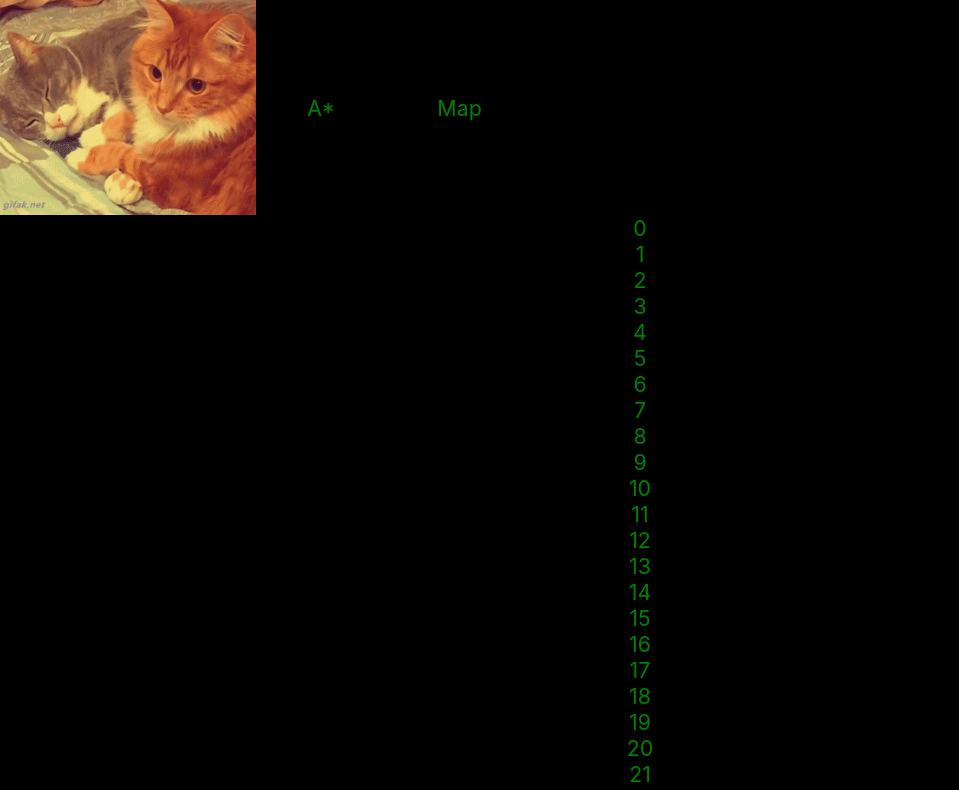
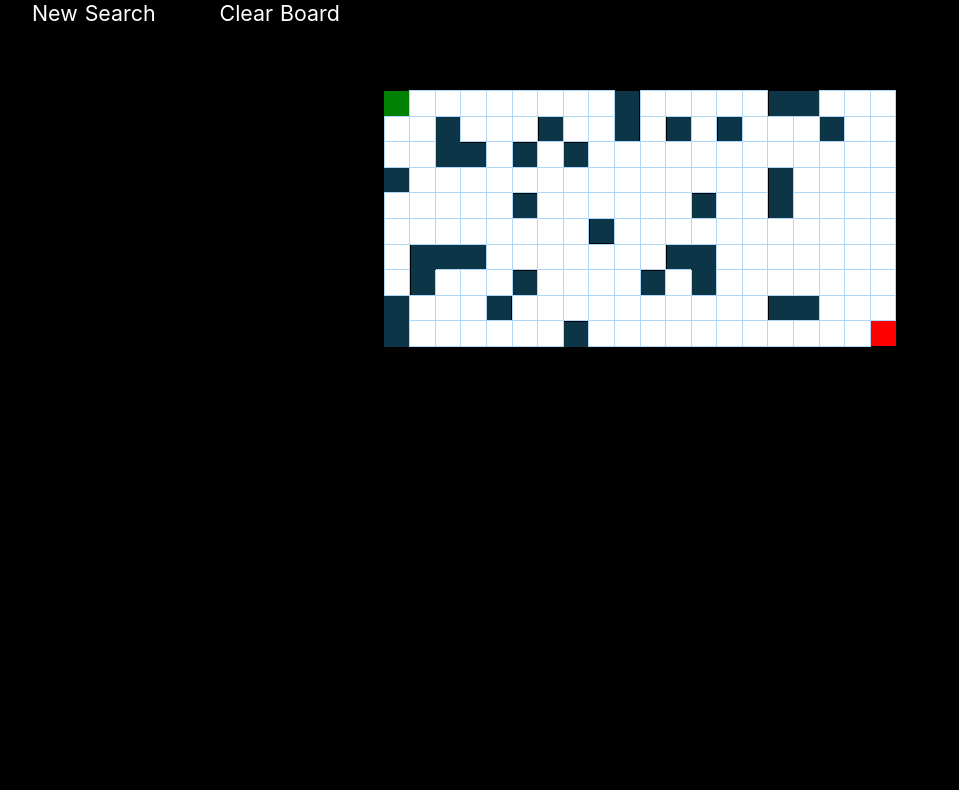
Before and after one commit to GniteDai/GD-Test, a Nuxt app: page / in a window 1280 px wide. Shown: the top 790 px of the page, without its empty margins (0-959 px from the left). Built offline with nearby package versions, Linux system fonts and the light colour scheme.

Commit message:
add new page => in test

```diff
--- /dev/null
+++ b/components/newSearch.vue
@@ -0,0 +1,232 @@
+<template>
+  <div class="outer">
+    <div class="button-panel">
+      <div class="button-padding panel-title">New Search</div>
+      <div class="button-padding button-clear-board">Clear Board</div>
+    </div>
+
+    <div class="board">
+      <table>
+        <tbody>
+          <tr v-for="(row, row_index) of board.node" :key="row_index">
+            <td v-for="(column, col_index) in row"
+              :key="`${row_index}-${col_index}`"
+              :id="`${row_index}-${col_index}`"
+              :class="{isStart:column.status === 'start', isTarget:column.status === 'target', isObject:column.status === 'object', isWall:column.status === 'wall', isNormal:column.status === 'normal'}"
+              @mousedown="eventMouseDown($event, column)"
+              @mouseup="eventMouseUp(column)"
+              @mouseenter="eventMouseEnter(column)"
+              @mouseleave="eventMouseLeave(column)"
+            />
+          </tr>
+        </tbody>
+      </table>
+    </div>
+  </div>
+</template>
+
+<script>
+export default {
+  props: [],
+  data(){
+    return{
+      board: {
+        row: 0,
+        column: 0,
+        node: [],
+        mouse: {
+          status: '',
+          previouslyNode: '',
+          donw: false,
+        }
+      },
+    }
+  },
+  mounted(){
+    this.initialise()
+  },
+  methods: {
+    initialise(){
+      // Test
+      this.board.row = 10
+      this.board.column = 20
+
+      let row_data = []
+      let column_data = {}
+      for(let i = 0; i< this.board.row; i++){
+        row_data = []
+        for(let j = 0; j< this.board.column; j++){
+          column_data = {
+            row: i,
+            column: j,
+            status: this.getRandomWall()
+          }
+          row_data.push(column_data)
+        }
+        this.board.node.push(row_data)
+      }
+
+      // Test
+      this.board.node[0][0].status = 'start'
+      this.board.node[this.board.row-1][this.board.column-1].status = 'target'
+    },
+    getRandomWall(){
+      let min = Math.ceil(0);
+      let max = Math.floor(4);
+      return Math.floor(Math.random() * (max - min)) + min <= 0 ? 'wall' : 'normal'
+    },
+    eventMouseDown(e, node){
+      e.preventDefault();
+      if(!this.board.mouse.donw){
+        this.board.mouse.donw = true
+        switch(node.status){
+          case 'start': {
+            this.board.mouse.status = 'start'
+            break;
+          }
+          case 'target': {
+            this.board.mouse.status = 'target'
+            break;
+          }
+          case 'object': {
+            this.board.mouse.status = 'object'
+            break;
+          }
+          case 'wall': {
+            this.board.mouse.status = 'wall'
+            node.status = 'normal'
+            break;
+          }
+          case 'normal': {
+            this.board.mouse.status = 'normal'
+            node.status = 'wall'
+            break;
+          }
+          default: {
+            break;
+          }
+        }
+      }
+    },
+    eventMouseUp(node){
+      this.board.mouse.donw = false;
+      let status = ["start", "target", "object"];
+      if(status.includes(this.board.mouse.status)){
+        node.status = this.board.mouse.status
+      }
+    },
+    eventMouseEnter(node){
+      if(this.board.mouse.donw){
+        let status = ["start", "target", "object"];
+        if(!status.includes(this.board.mouse.status)){
+          if(!status.includes(node.status)){
+            node.status = node.status === 'wall' ? 'normal' : 'wall'
+          }
+        }else{
+          this.board.mouse.previouslyNode = node.status === 'wall' ? 'wall' : 'normal'
+          node.status = this.board.mouse.status
+        }
+      }
+    },
+    eventMouseLeave(node){
+      if(this.board.mouse.donw){
+        let status = ["start", "target", "object"];
+        if(!status.includes(this.board.mouse.status)){
+          if(!status.includes(node.status)){
+            node.status = node.status === 'wall' ? 'wall' : 'normal'
+          }
+        }else{
+          node.status = this.board.mouse.previouslyNode === 'wall' ? 'wall' : 'normal'
+        }
+      }
+    }
+  },
+  computed: {}
+}
+</script>
+
+<style>
+</style>
+
+<style scoped>
+  .outer {
+    width: 100%;
+    height: auto;
+  }
+  .button-panel {
+    width: 100%;
+    height: auto;
+    display: flex;
+  }
+  .button-padding {
+    padding: 0 2.5%;
+  }
+  .panel-title {
+    font-size: 1.67vw;
+    color: white;
+  }
+  .button-clear-board {
+    font-size: 1.67vw;
+    color: white;
+  }
+  .board {
+    display: flex;
+    justify-content: center;
+    align-content: center;
+    width: 100%;
+    height: auto;
+    padding: 5%;
+  }
+  table, th, td{
+    border-collapse: collapse;
+  }
+  td {
+    width: 2vw;
+    height: 2vw;
+    color: white;
+    padding: 0;
+    margin: 0;
+    border: 1px solid rgb(175, 216, 248);
+  }
+  .isWall {
+    border: 0px solid rgb(175, 216, 248);
+    background-color: teal;
+    animation-name: wallAnimation;
+    animation-duration: 0.3s;
+    animation-timing-function: ease-out;
+    animation-delay: 0;
+    animation-direction: alternate;
+    animation-iteration-count: 1;
+    animation-fill-mode: forwards;
+    animation-play-state: running;
+  }
+  @keyframes wallAnimation {
+    0% {
+      transform: scale(.3);
+      background-color: rgb(12, 53, 71);
+    }
+    50% {
+      transform: scale(1.2);
+      background-color: rgb(12, 53, 71);
+    }
+    100% {
+      transform: scale(1.0);
+      background-color: rgb(12, 53, 71);
+    }
+  }
+  .isNormal {
+    background-color: white;
+  }
+  .isStart {
+    border: 0px;
+    background-color: green;
+  }
+  .isTarget {
+    border: 0px;
+    background-color: red;
+  }
+  .isObject {
+    border: 0px;
+    background-color: yellowgreen;
+  }
+</style>
--- a/pages/index.vue
+++ b/pages/index.vue
@@ -1,10 +1,16 @@
 <template>
   <div class="index-outer">
-    <Header @changePanel="changePanel"/>
-    <div class="panel-outer">
-      <panelContent :panel='panel' v-if="this.panel === ''"/>
-      <AstarSearch :panel='panel' v-if="this.panel === 'A*'"/>
-      <Dmap :panel='panel' v-if="this.panel === 'map'" />
+    <div v-if="this.panel !== 'newSearch'">
+      <Header @changePanel="changePanel"/>
+      <div class="panel-outer">
+        <panelContent :panel='panel' v-if="this.panel === ''"/>
+        <AstarSearch :panel='panel' v-if="this.panel === 'A*'"/>
+        <Dmap :panel='panel' v-if="this.panel === 'map'" />
+      </div>
+    </div>
+
+    <div v-else>
+      <newSearch />
     </div>
   </div>
 </template>
@@ -15,16 +21,19 @@ import panelContent from '~/components/panelContent.vue';
 import AstarSearch from '~/components/algorithm/A-star-search.vue';
 import Dmap from '~/components/mapbox/mapbox.vue';
 
+import newSearch from '~/components/newSearch.vue';
+
 export default {
   components: {
     Header,
     panelContent,
     AstarSearch,
-    Dmap
+    Dmap,
+    newSearch
   },
   data() {
     return {
-      panel: '',
+      panel: 'newSearch',
 
     }
   },
```
